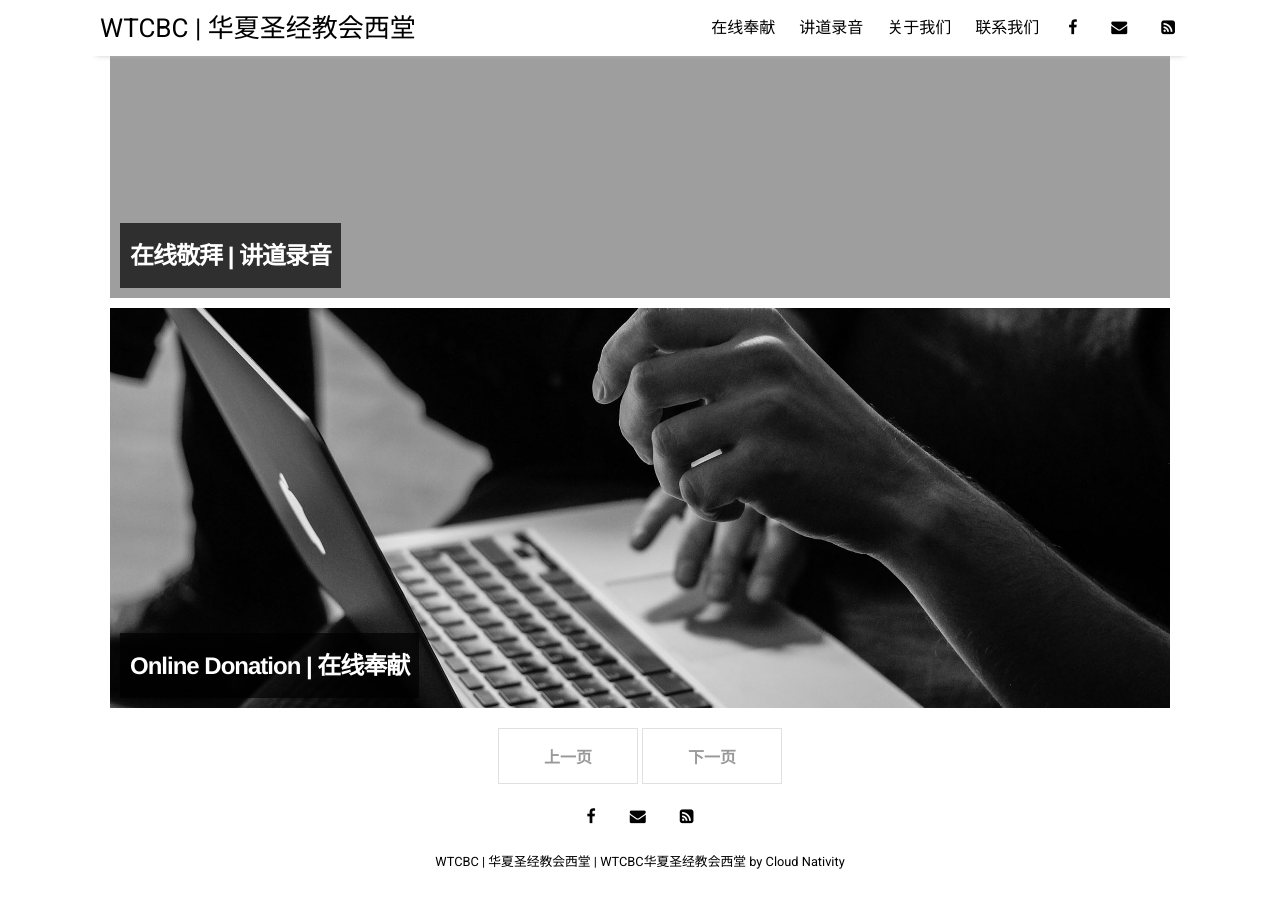
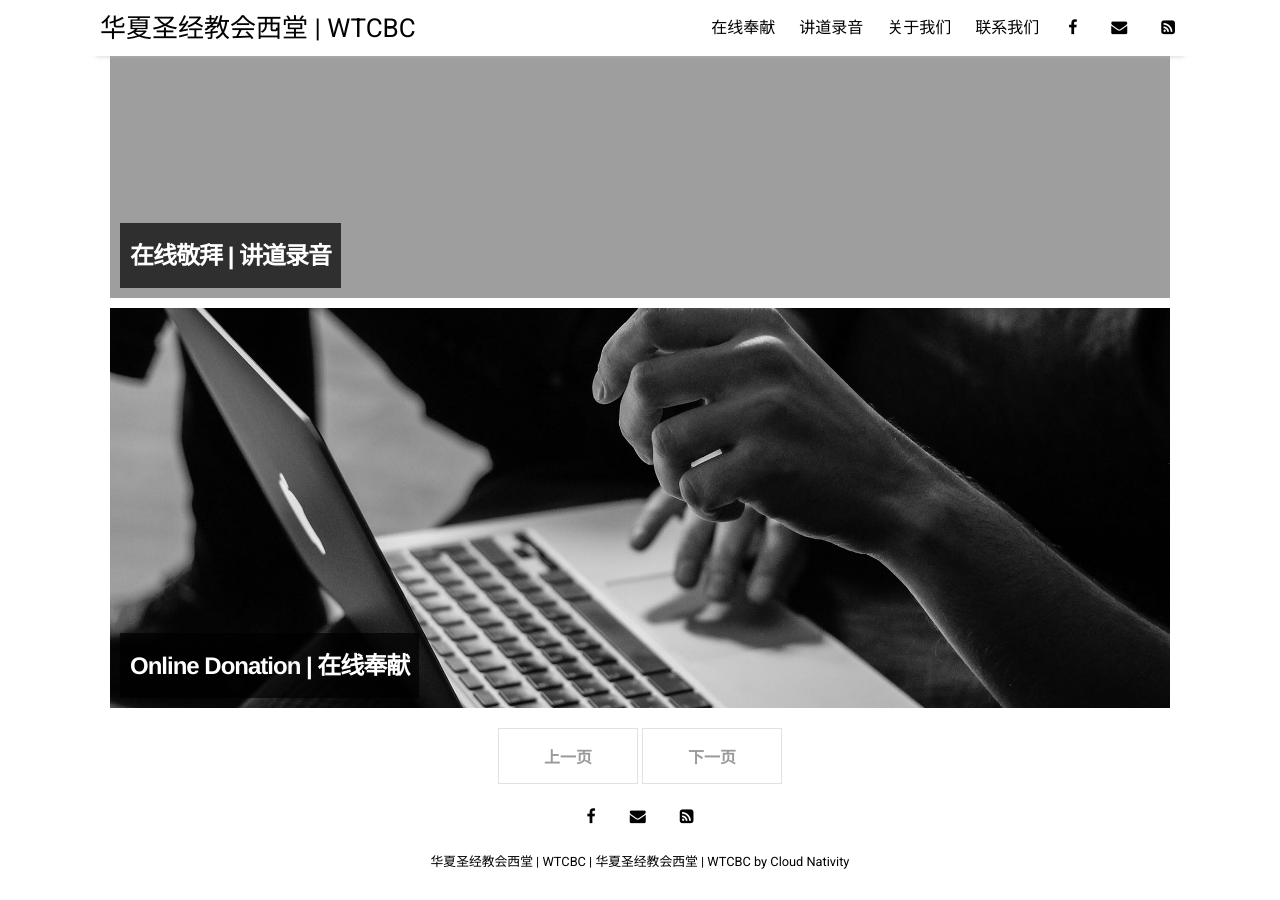
Before and after one commit to wtcbc/wtcbc.github.io, a Jekyll site: the page built from index.html, in a window 1280 px wide and 900 px high, scrolled down 583 px. Built offline with Jekyll 4.4.1, drawn with Linux system fonts in a browser that asks for light colours; nearby versions of some CDN libraries; the list of posts is cut into pages by our own code.

Commit message:
adjust logo name

```diff
--- a/_config.yml
+++ b/_config.yml
@@ -14,8 +14,8 @@ sass:
   style: :nested
 
 # Customise atom feed settings (this is where Jekyll-Feed gets configuration information)
-title:		           "WTCBC | 华夏圣经教会西堂"
-description:	       "WTCBC华夏圣经教会西堂"
+title:		           "华夏圣经教会西堂 | WTCBC"
+description:	       "华夏圣经教会西堂 | WTCBC"
 author:              "Cloud Nativity"
 
 # RSS 2.0 can be used instead of Atom by uncommenting following two lines
```
